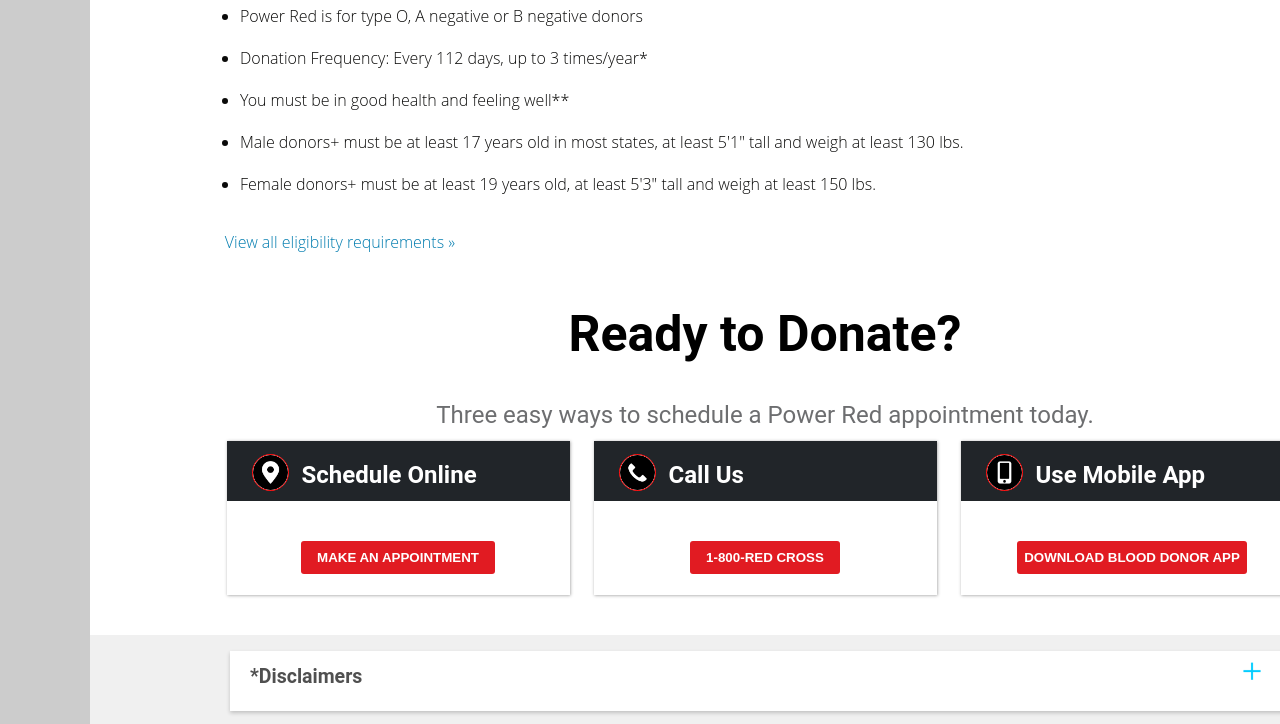
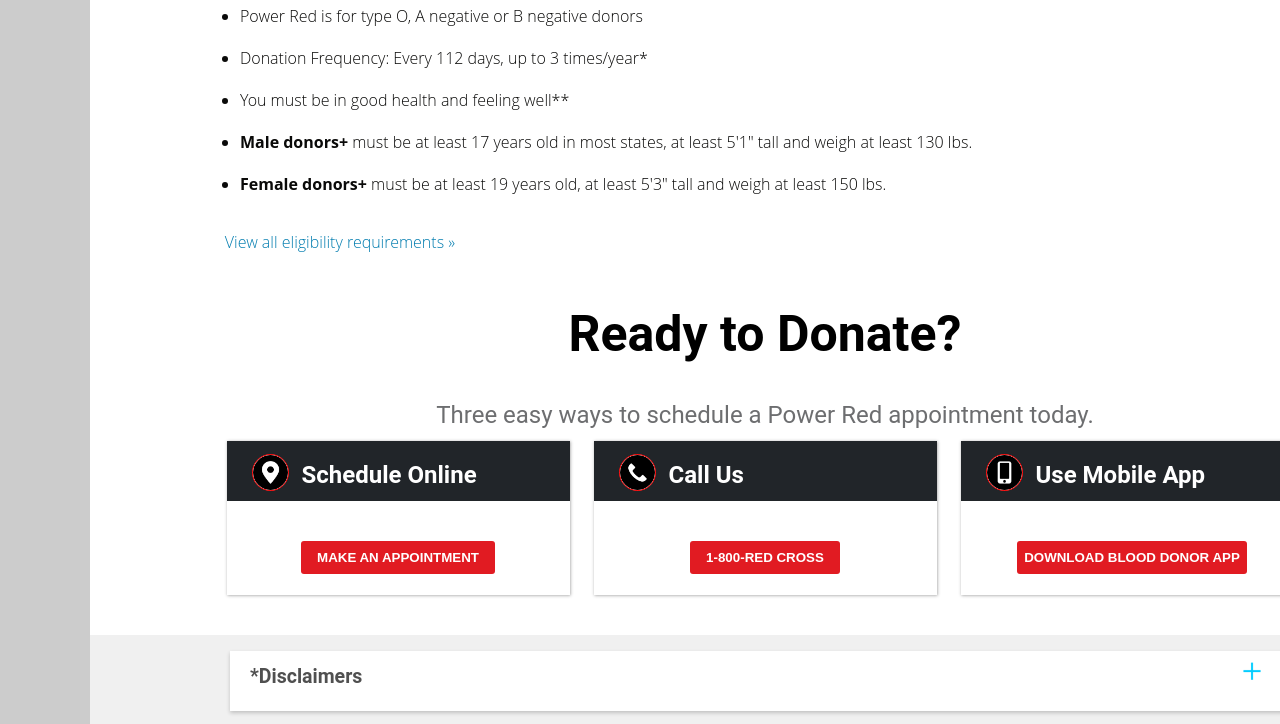
Before and after one commit to sreeK01/Upgraded-American-Redcross, a plain HTML site: page index.html in a window 1280 px wide. Shown: the part 1354-2078 px from the top of the page. Drawn offline with Linux system fonts and the light colour scheme.

Commit message:
Completed without cmnt

```diff
--- a/index.html
+++ b/index.html
@@ -173,12 +173,12 @@
 
                 </li>
                 <li>
-                    Male donors+ must be at least 17 years old in most states, at least 5'1" tall and weigh at least 130
+                   <strong> Male donors+</strong> must be at least 17 years old in most states, at least 5'1" tall and weigh at least 130
                     lbs.
 
                 </li>
                 <li>
-                    Female donors+ must be at least 19 years old, at least 5'3" tall and weigh at least 150 lbs.
+                    <strong>Female donors+</strong> must be at least 19 years old, at least 5'3" tall and weigh at least 150 lbs.
 
                 </li>
             </ul>
```
